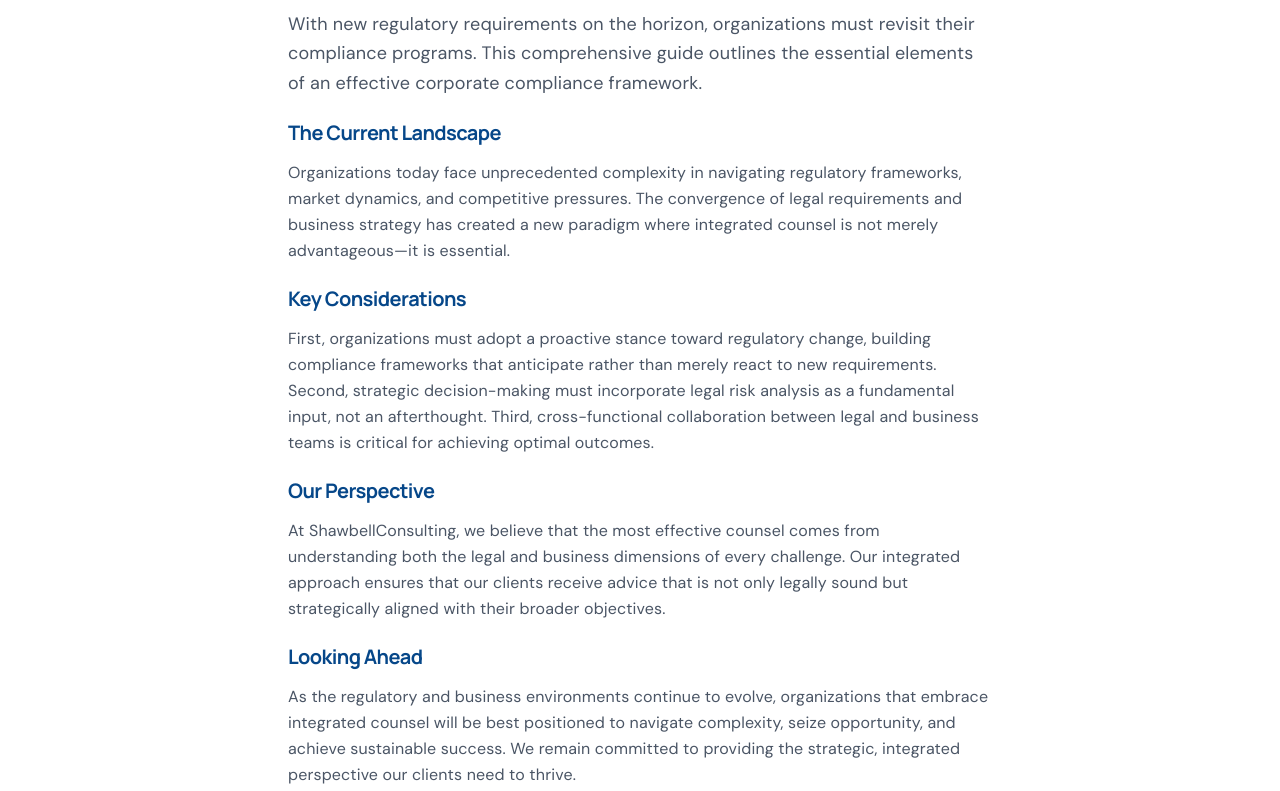
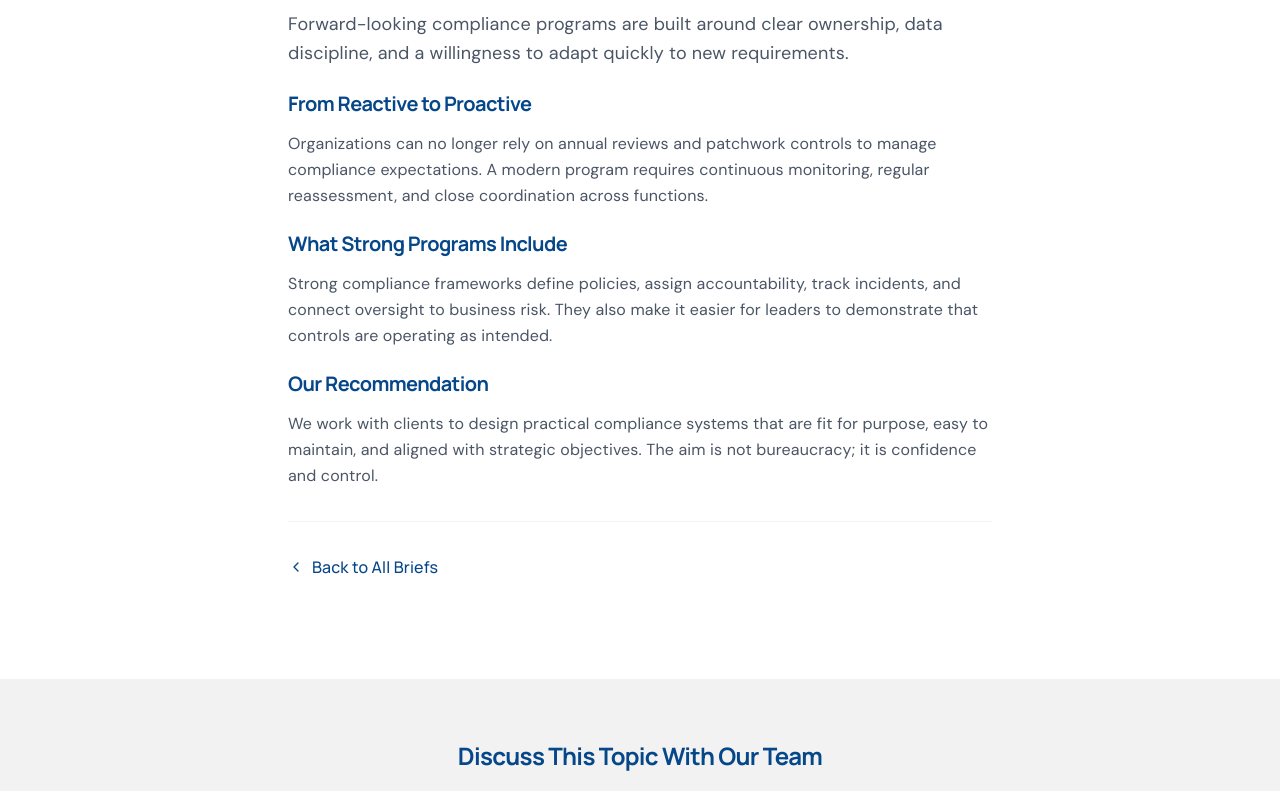
Before and after one commit to Puzzle-Fxr/shawbellconsulting, a React (Vite) app: page /briefs/corporate-compliance-best-practices in a window 1280 px wide. Shown: the part 700-1491 px from the top of the page. Built offline with nearby package versions, Linux system fonts and the light colour scheme.

Commit message:
updated articles to markdown files and utilised static site generators for article displays

```diff
--- /dev/null
+++ b/src/assets/articles/corporate-compliance-best-practices.ts
@@ -0,0 +1,31 @@
+type ArticleSection = {
+  heading: string;
+  body: string;
+};
+
+export interface ArticleContent {
+  title: string;
+  summary: string;
+  sections: ArticleSection[];
+}
+
+const content: ArticleContent = {
+  title: 'Corporate Compliance Best Practices for 2025',
+  summary: 'Forward-looking compliance programs are built around clear ownership, data discipline, and a willingness to adapt quickly to new requirements.',
+  sections: [
+    {
+      heading: 'From Reactive to Proactive',
+      body: 'Organizations can no longer rely on annual reviews and patchwork controls to manage compliance expectations. A modern program requires continuous monitoring, regular reassessment, and close coordination across functions.',
+    },
+    {
+      heading: 'What Strong Programs Include',
+      body: 'Strong compliance frameworks define policies, assign accountability, track incidents, and connect oversight to business risk. They also make it easier for leaders to demonstrate that controls are operating as intended.',
+    },
+    {
+      heading: 'Our Recommendation',
+      body: 'We work with clients to design practical compliance systems that are fit for purpose, easy to maintain, and aligned with strategic objectives. The aim is not bureaucracy; it is confidence and control.',
+    },
+  ],
+};
+
+export default content;
--- /dev/null
+++ b/src/assets/articles/digital-transformation-governance.ts
@@ -0,0 +1,31 @@
+type ArticleSection = {
+  heading: string;
+  body: string;
+};
+
+export interface ArticleContent {
+  title: string;
+  summary: string;
+  sections: ArticleSection[];
+}
+
+const content: ArticleContent = {
+  title: 'Governance Frameworks for Digital Transformation',
+  summary: 'Digital transformation delivers its best results when governance, accountability, and control are embedded from the outset.',
+  sections: [
+    {
+      heading: 'The Governance Imperative',
+      body: 'Technology initiatives often fail not because the idea is weak, but because governance arrangements are unclear. Successful programs rely on well-defined decision rights, oversight mechanisms, and coordinated execution.',
+    },
+    {
+      heading: 'Designing the Operating Model',
+      body: 'Organizations need a governance framework that supports prioritization, funding, risk oversight, and value realization. This allows leadership to balance innovation with discipline and avoid fragmented implementation.',
+    },
+    {
+      heading: 'Practical Advice',
+      body: 'We help clients establish governance structures that connect strategic ambition with day-to-day delivery. The result is greater transparency, stronger accountability, and better outcomes across the transformation lifecycle.',
+    },
+  ],
+};
+
+export default content;
--- /dev/null
+++ b/src/assets/articles/navigating-regulatory-change.ts
@@ -0,0 +1,35 @@
+type ArticleSection = {
+  heading: string;
+  body: string;
+};
+
+export interface ArticleContent {
+  title: string;
+  summary: string;
+  sections: ArticleSection[];
+}
+
+const content: ArticleContent = {
+  title: 'Navigating Regulatory Change in the Financial Sector',
+  summary: 'Regulatory transformation now sits at the center of strategic decision-making for financial institutions, demanding proactive governance and disciplined execution.',
+  sections: [
+    {
+      heading: 'The Current Landscape',
+      body: 'Financial institutions are operating in a period of rapid rulemaking, heightened supervision, and tighter expectations around transparency, accountability, and resilience. The most effective organizations are treating regulatory change as an enterprise priority rather than a compliance afterthought.',
+    },
+    {
+      heading: 'Key Considerations',
+      body: 'Leadership teams must align legal, risk, and operational functions around a clear implementation roadmap. That roadmap should include horizon scanning, impact assessments, policy updates, training, and control enhancements so that new obligations are translated into practical action.',
+    },
+    {
+      heading: 'Our Perspective',
+      body: 'At Shawbell Consulting, we help clients build regulatory programs that are resilient, scalable, and commercially grounded. Our approach links legal interpretation with business execution so that organizations can respond confidently and preserve strategic momentum.',
+    },
+    {
+      heading: 'Looking Ahead',
+      body: 'Institutions that invest early in regulatory readiness will be better positioned to manage emerging obligations, protect stakeholder confidence, and turn compliance into a source of competitive advantage.',
+    },
+  ],
+};
+
+export default content;
--- /dev/null
+++ b/src/assets/articles/risk-management-frameworks.ts
@@ -0,0 +1,31 @@
+type ArticleSection = {
+  heading: string;
+  body: string;
+};
+
+export interface ArticleContent {
+  title: string;
+  summary: string;
+  sections: ArticleSection[];
+}
+
+const content: ArticleContent = {
+  title: 'Enterprise Risk Management: A Modern Framework',
+  summary: 'Modern risk programs must connect strategic oversight with operational resilience and fast, informed decision-making.',
+  sections: [
+    {
+      heading: 'A Broader View of Risk',
+      body: 'Risk management is no longer limited to financial exposure. Organizations now need to address operational, reputational, cybersecurity, and regulatory risk in an integrated way.',
+    },
+    {
+      heading: 'Building an Adaptive Framework',
+      body: 'An effective framework brings together risk identification, evaluation, response planning, and reporting in a structured but flexible manner. This supports leadership in making timely and informed decisions.',
+    },
+    {
+      heading: 'How We Support Clients',
+      body: 'We help organizations create risk systems that are practical, measurable, and aligned to their operating environment. That creates a stronger foundation for resilience and sustainable growth.',
+    },
+  ],
+};
+
+export default content;
--- /dev/null
+++ b/src/assets/articles/strategic-ma-considerations.ts
@@ -0,0 +1,31 @@
+type ArticleSection = {
+  heading: string;
+  body: string;
+};
+
+export interface ArticleContent {
+  title: string;
+  summary: string;
+  sections: ArticleSection[];
+}
+
+const content: ArticleContent = {
+  title: 'Strategic Considerations for M&A in Emerging Markets',
+  summary: 'Cross-border transactions in emerging markets require a careful balance of commercial ambition, regulatory insight, and local understanding.',
+  sections: [
+    {
+      heading: 'Why Context Matters',
+      body: 'Emerging markets create compelling opportunities, but they also introduce layered regulatory, political, and operational considerations. Deals often succeed or fail based on how thoroughly teams understand local market dynamics before signing.',
+    },
+    {
+      heading: 'What Boards Should Prioritize',
+      body: 'From diligence to integration planning, organizations must examine ownership structures, tax exposure, labor obligations, and the pace of decision-making in the target environment. Strategic preparation is essential to avoid avoidable surprises.',
+    },
+    {
+      heading: 'The Shawbell View',
+      body: 'We support clients through transaction structuring, stakeholder alignment, and pragmatic risk management. Our advisory is designed to help transactions move forward with clarity while preserving long-term value.',
+    },
+  ],
+};
+
+export default content;
--- a/src/pages/ArticleDetail.tsx
+++ b/src/pages/ArticleDetail.tsx
@@ -1,11 +1,65 @@
+import { useEffect, useState } from 'react';
 import { useParams, Link } from 'react-router-dom';
 import { ArrowRight, Clock, User, ChevronLeft } from 'lucide-react';
 import { briefs } from '../lib/data';
 import PageHero from '../components/PageHero';
 
+type ArticleContent = {
+  title: string;
+  summary: string;
+  sections: Array<{ heading: string; body: string }>;
+};
+
+const articleModules: Record<string, () => Promise<{ default: ArticleContent }>> = {
+  'navigating-regulatory-change': () => import('../assets/articles/navigating-regulatory-change'),
+  'strategic-ma-considerations': () => import('../assets/articles/strategic-ma-considerations'),
+  'digital-transformation-governance': () => import('../assets/articles/digital-transformation-governance'),
+  'corporate-compliance-best-practices': () => import('../assets/articles/corporate-compliance-best-practices'),
+  'risk-management-frameworks': () => import('../assets/articles/risk-management-frameworks'),
+};
+
 export default function ArticleDetail() {
-  const { id } = useParams();
-  const brief = briefs.find(a => a.id === id);
+  const { id: slug } = useParams();
+  const brief = briefs.find((article) => article.id === slug);
+  const [articleContent, setArticleContent] = useState<ArticleContent | null>(null);
+  const [isLoading, setIsLoading] = useState(true);
+
+  useEffect(() => {
+    if (!slug) {
+      setIsLoading(false);
+      setArticleContent(null);
+      return;
+    }
+
+    const loader = articleModules[slug];
+    if (!loader) {
+      setArticleContent(null);
+      setIsLoading(false);
+      return;
+    }
+
+    let isActive = true;
+    setIsLoading(true);
+    setArticleContent(null);
+
+    loader()
+      .then((module) => {
+        if (isActive) {
+          setArticleContent(module.default);
+          setIsLoading(false);
+        }
+      })
+      .catch(() => {
+        if (isActive) {
+          setArticleContent(null);
+          setIsLoading(false);
+        }
+      });
+
+    return () => {
+      isActive = false;
+    };
+  }, [slug]);
 
   if (!brief) {
     return (
@@ -21,7 +75,7 @@ export default function ArticleDetail() {
   return (
     <div className="page-enter">
       <PageHero
-        title={brief.title}
+        title={articleContent?.title ?? brief.title}
         subtitle={brief.category}
       />
 
@@ -37,33 +91,26 @@ export default function ArticleDetail() {
             <span>{brief.date}</span>
           </div>
 
-          {/* Brief body */}
-          <div className="prose prose-lg max-w-none">
-            <p className="text-gray-600 leading-relaxed mb-6 text-lg">{brief.excerpt}</p>
+          {isLoading ? (
+            <div className="rounded-xl border border-platinum bg-platinum/20 p-8 text-center text-gray-600">
+              Loading article content...
+            </div>
+          ) : (
+            <div className="prose prose-lg max-w-none">
+              <p className="text-gray-600 leading-relaxed mb-6 text-lg">
+                {articleContent?.summary ?? brief.excerpt}
+              </p>
 
-            <h3 className="font-heading font-bold text-xl text-steel mb-4">The Current Landscape</h3>
-            <p className="text-gray-600 leading-relaxed mb-6">
-              Organizations today face unprecedented complexity in navigating regulatory frameworks, market dynamics, and competitive pressures. The convergence of legal requirements and business strategy has created a new paradigm where integrated counsel is not merely advantageous—it is essential.
-            </p>
+              {articleContent?.sections.map((section) => (
+                <div key={section.heading}>
+                  <h3 className="font-heading font-bold text-xl text-steel mb-4">{section.heading}</h3>
+                  <p className="text-gray-600 leading-relaxed mb-6">{section.body}</p>
+                </div>
+              ))}
+            </div>
+          )}
 
-            <h3 className="font-heading font-bold text-xl text-steel mb-4">Key Considerations</h3>
-            <p className="text-gray-600 leading-relaxed mb-6">
-              First, organizations must adopt a proactive stance toward regulatory change, building compliance frameworks that anticipate rather than merely react to new requirements. Second, strategic decision-making must incorporate legal risk analysis as a fundamental input, not an afterthought. Third, cross-functional collaboration between legal and business teams is critical for achieving optimal outcomes.
-            </p>
-
-            <h3 className="font-heading font-bold text-xl text-steel mb-4">Our Perspective</h3>
-            <p className="text-gray-600 leading-relaxed mb-6">
-              At ShawbellConsulting, we believe that the most effective counsel comes from understanding both the legal and business dimensions of every challenge. Our integrated approach ensures that our clients receive advice that is not only legally sound but strategically aligned with their broader objectives.
-            </p>
-
-            <h3 className="font-heading font-bold text-xl text-steel mb-4">Looking Ahead</h3>
-            <p className="text-gray-600 leading-relaxed mb-8">
-              As the regulatory and business environments continue to evolve, organizations that embrace integrated counsel will be best positioned to navigate complexity, seize opportunity, and achieve sustainable success. We remain committed to providing the strategic, integrated perspective our clients need to thrive.
-            </p>
-          </div>
-
-          {/* Back link */}
-          <div className="pt-8 border-t border-platinum">
+          <div className="pt-8 border-t border-platinum mt-8">
             <Link to="/briefs" className="inline-flex items-center gap-2 text-steel font-heading font-medium hover:text-ocean transition-colors">
               <ChevronLeft className="w-4 h-4" /> Back to All Briefs
             </Link>
@@ -71,7 +118,6 @@ export default function ArticleDetail() {
         </div>
       </section>
 
-      {/* Contact CTA */}
       <section className="bg-platinum/30 py-16">
         <div className="max-w-7xl mx-auto px-6 lg:px-8 text-center">
           <h3 className="font-heading font-bold text-2xl text-steel mb-4">Discuss This Topic With Our Team</h3>
```
